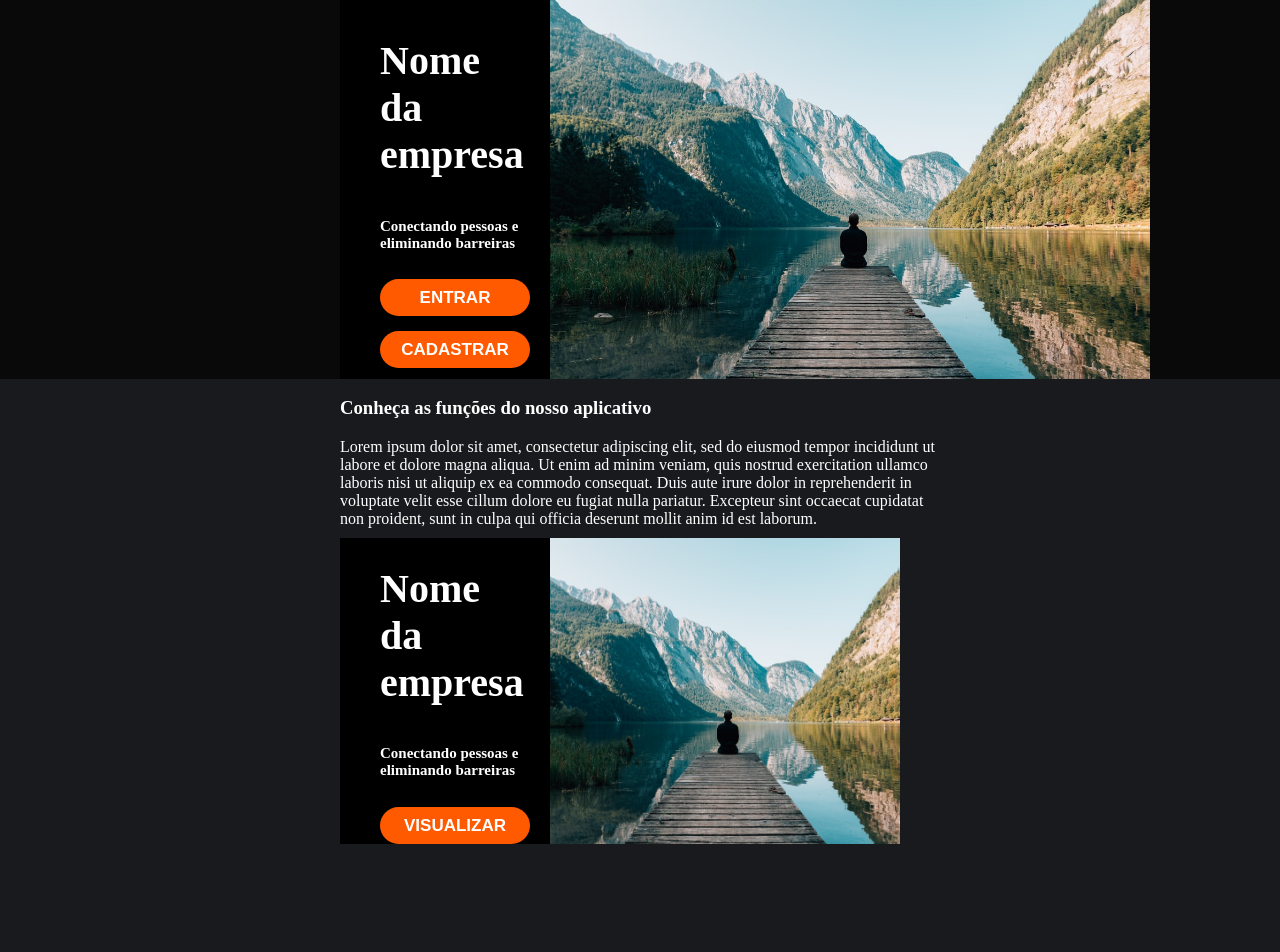
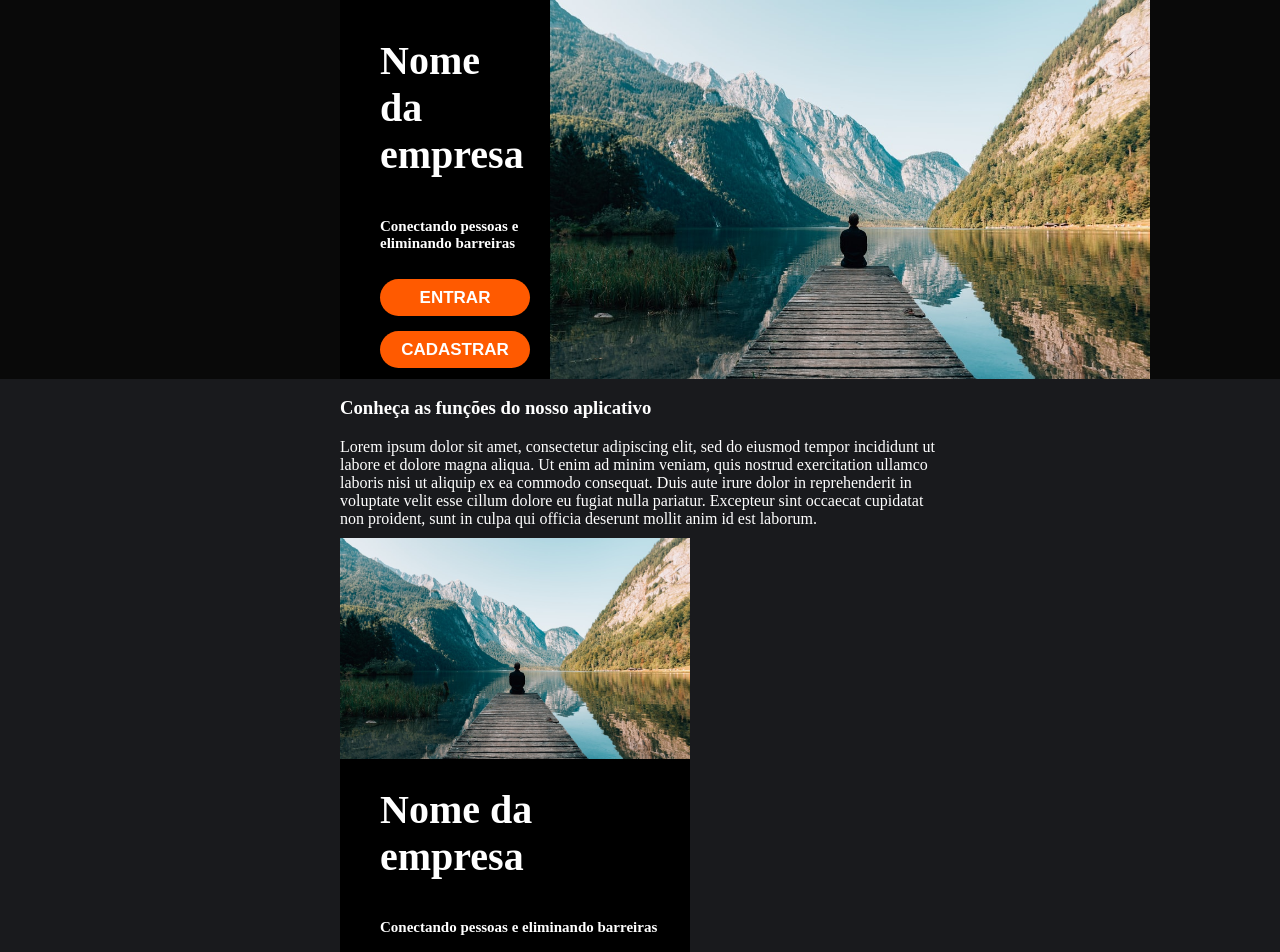
Before and after one commit to Hacka-Smiles/Projeto-Smiles, a Next.js app in the folder web/: page / in a window 1280 px wide. Shown: the top 952 px of the page. Before the commit the page ends 844 px from the top, so only its background shows below. Built offline with nearby package versions, Linux system fonts and the light colour scheme.

Commit message:
orientação

```diff
--- a/web/pages/index.js
+++ b/web/pages/index.js
@@ -23,7 +23,7 @@ export default function Home() {
             button1_href={"/entrar"}
             button2_text={"Cadastrar"}
             button2_href={"/cadastrar"}
-            orientation={"default"}
+            orientation={"initial"}
             />
         </div>
           <Container.Block>
--- a/web/src/components/Banner/index.js
+++ b/web/src/components/Banner/index.js
@@ -11,6 +11,7 @@ const BannerDefault = styled.div`
     max-width: 900px;
     height: auto;
     display: flex;
+    flex-direction: ${(props) => props.orientation};
 
     @media(max-width: 600px) {
       flex-direction: column;
@@ -79,8 +80,8 @@ export default function Banner({
    ...props}) {
   return (
     <>
-    <BannerDefault width={width}>
-      <div className="container" orientation={orientation}>
+    <BannerDefault width={width} orientation={orientation}>
+      <div className="container" >
         <div className="container__box">
           <h1>{title !== undefined ? title : null}</h1>
           <h2>{subtitle !== undefined ? subtitle : null}</h2>
```
